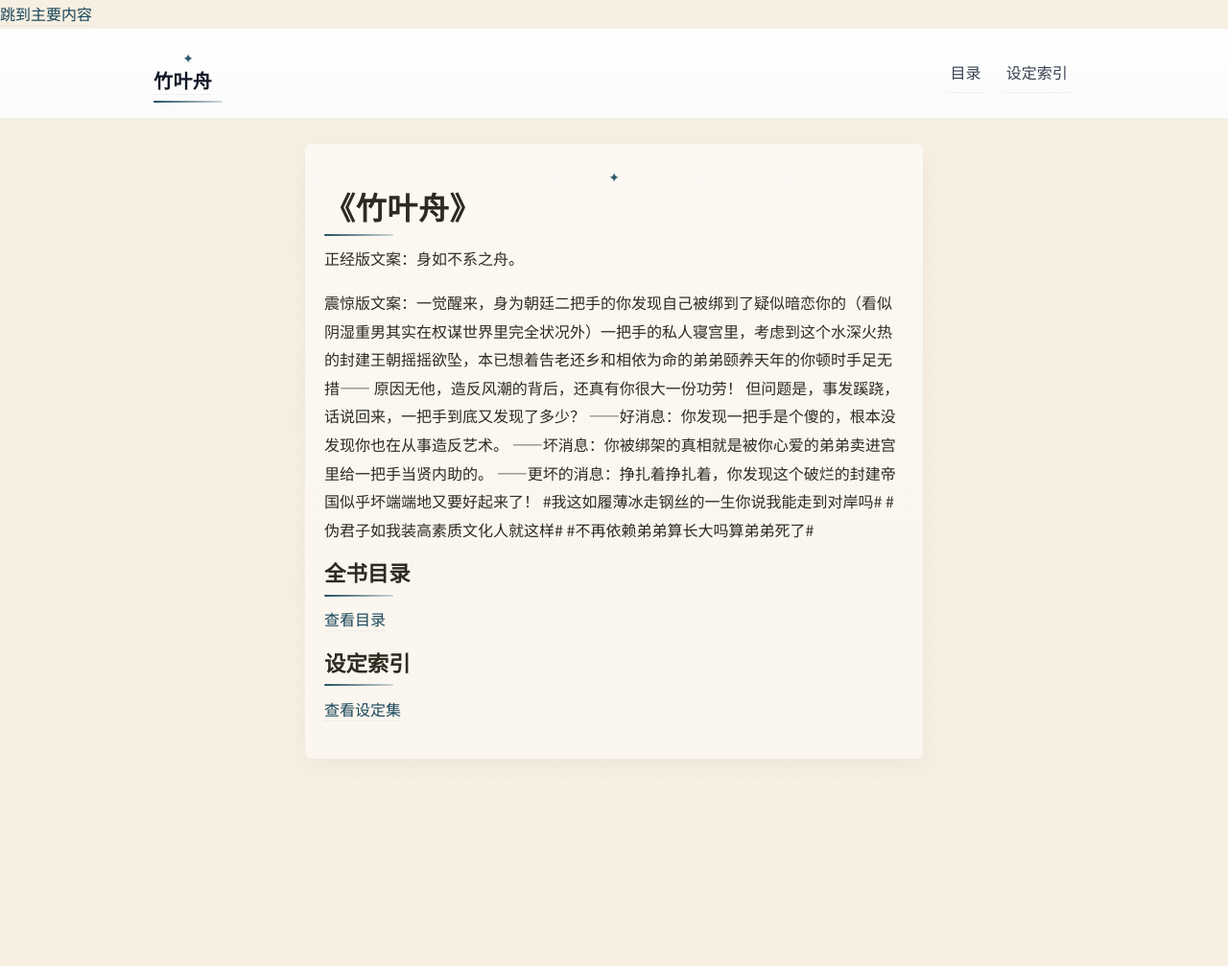
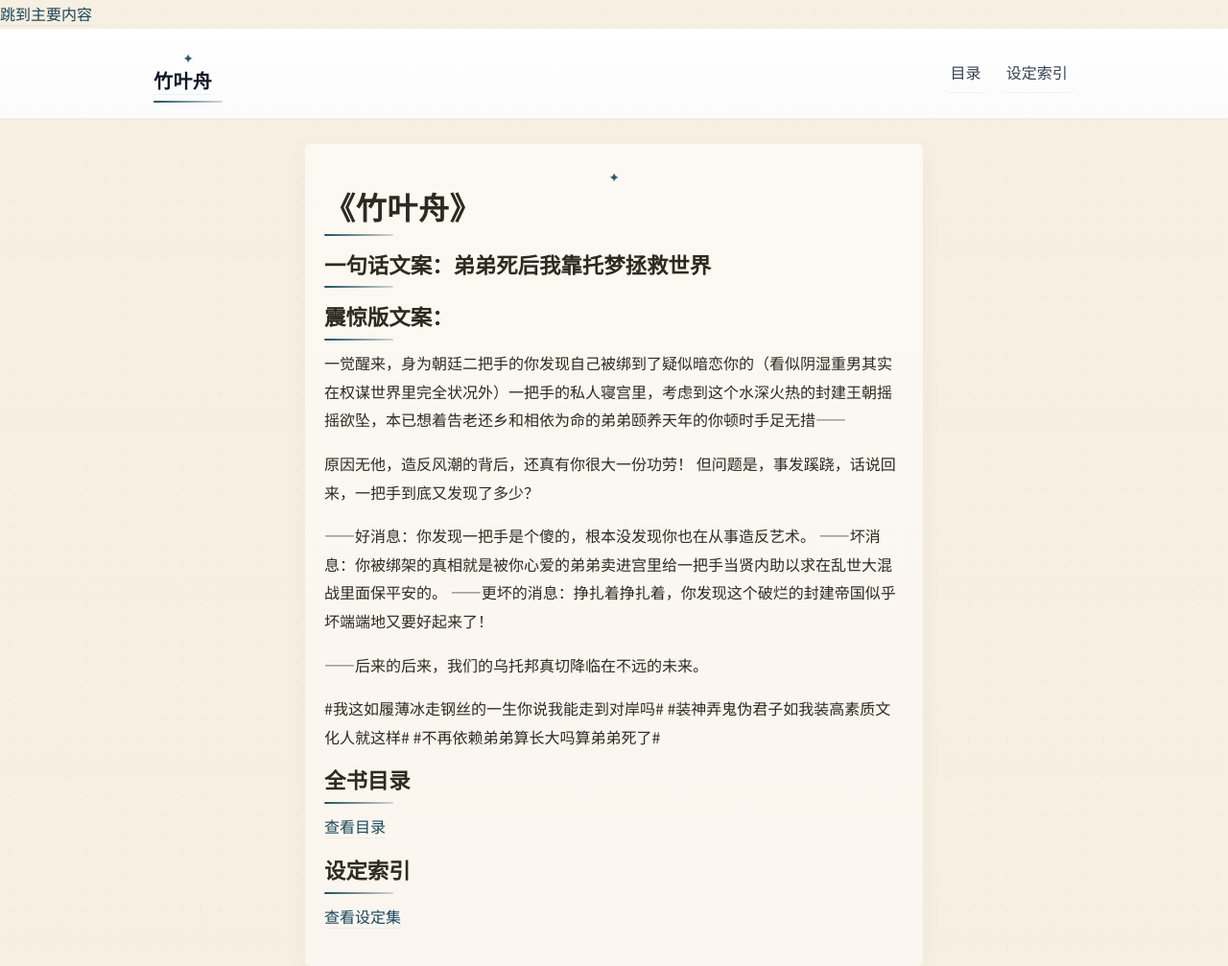
Before and after one commit to LotusSaverin/TheLeaf-BorneDream, a Jekyll site: the page built from index.md, in a window 1280 px wide. Shown: the whole page at 96% size. Built offline with Jekyll 4.4.1, drawn with Linux system fonts in a browser that asks for light colours; some web fonts are replaced; before the commit the page ends 900 px from its top, so only the background shows below that.

Commit message:
Revise index.md with new content and sections
Updated the content and structure of the index.md file, including new sections and revised text for clarity.

```diff
--- a/index.md
+++ b/index.md
@@ -5,16 +5,22 @@ title: 竹叶舟
 
 # 《竹叶舟》
 
-正经版文案：身如不系之舟。
+## 一句话文案：弟弟死后我靠托梦拯救世界
 
-震惊版文案：一觉醒来，身为朝廷二把手的你发现自己被绑到了疑似暗恋你的（看似阴湿重男其实在权谋世界里完全状况外）一把手的私人寝宫里，考虑到这个水深火热的封建王朝摇摇欲坠，本已想着告老还乡和相依为命的弟弟颐养天年的你顿时手足无措——
+## 震惊版文案：
+一觉醒来，身为朝廷二把手的你发现自己被绑到了疑似暗恋你的（看似阴湿重男其实在权谋世界里完全状况外）一把手的私人寝宫里，考虑到这个水深火热的封建王朝摇摇欲坠，本已想着告老还乡和相依为命的弟弟颐养天年的你顿时手足无措——
+
 原因无他，造反风潮的背后，还真有你很大一份功劳！
 但问题是，事发蹊跷，话说回来，一把手到底又发现了多少？
+
 ——好消息：你发现一把手是个傻的，根本没发现你也在从事造反艺术。
-——坏消息：你被绑架的真相就是被你心爱的弟弟卖进宫里给一把手当贤内助的。
+——坏消息：你被绑架的真相就是被你心爱的弟弟卖进宫里给一把手当贤内助以求在乱世大混战里面保平安的。
 ——更坏的消息：挣扎着挣扎着，你发现这个破烂的封建帝国似乎坏端端地又要好起来了！
+
+——后来的后来，我们的乌托邦真切降临在不远的未来。
+
 #我这如履薄冰走钢丝的一生你说我能走到对岸吗#
-#伪君子如我装高素质文化人就这样#
+#装神弄鬼伪君子如我装高素质文化人就这样#
 #不再依赖弟弟算长大吗算弟弟死了#
 
 ## 全书目录
```
